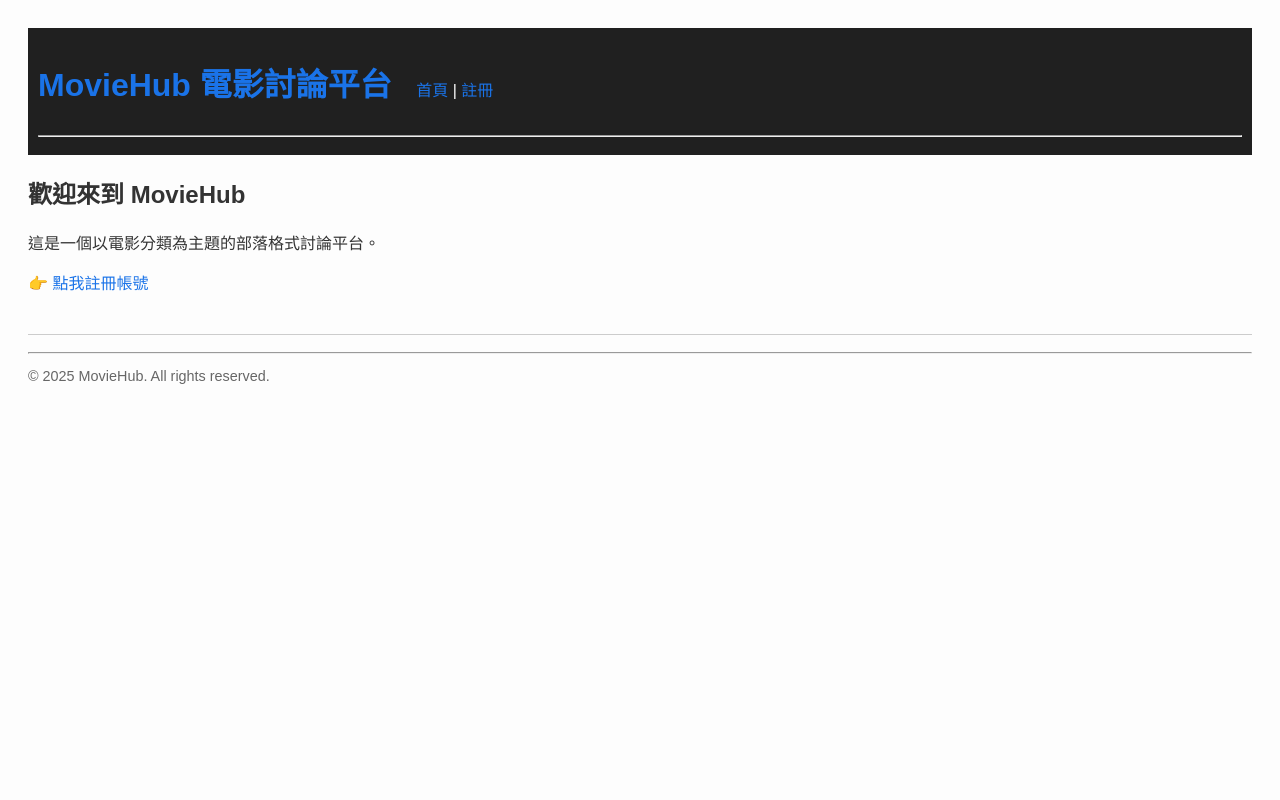
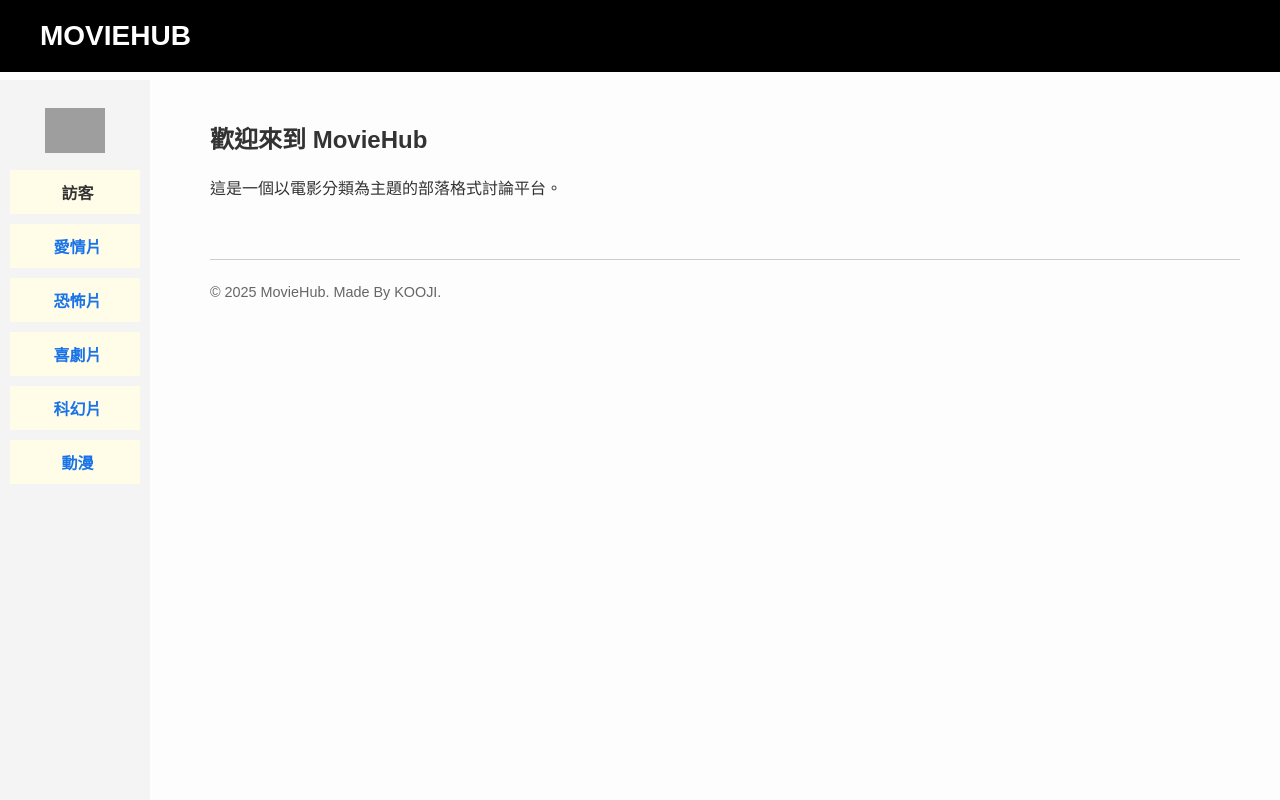
Before and after one commit to Kooji0716/FinalProject, a Flask app: page / in a window 1280 px wide. Run offline with Flask 3, Linux system fonts and the light colour scheme; grey boxes are pictures that could not be loaded.

Commit message:
將部落格首頁大致設計完畢，且新增註冊及登入功能，但還沒有登出功能

```diff
--- a/database.py
+++ b/database.py
@@ -24,3 +24,9 @@ class Database:
             return True  # 註冊成功
         except sqlite3.IntegrityError:
             return False  # 使用者名稱已存在
+    def check_user(self, username, password):
+        self.cursor.execute(
+        "SELECT * FROM users WHERE username=? AND password=?",
+        (username, password)
+        )
+        return self.cursor.fetchone()
--- a/main.py
+++ b/main.py
@@ -1,9 +1,10 @@
-from flask import Flask, render_template, request, redirect, url_for, flash
+from flask import Flask, render_template, request, redirect, url_for, flash, session
 from database import Database
 
 app = Flask(__name__)
-app.secret_key = "your_secret_key"  # flash() 需要用
-db = Database()
+app.secret_key = "your_secret_key"
+
+db = Database()  # ← 全部資料庫操作只用這個
 
 @app.route("/")
 def index():
@@ -14,12 +15,45 @@ def register():
     if request.method == "POST":
         username = request.form.get("username")
         password = request.form.get("password")
+
         if db.add_user(username, password):
             flash("註冊成功！")
             return redirect(url_for("index"))
         else:
             flash("使用者名稱已存在！")
+
     return render_template("register.html")
+
+
+@app.route("/login", methods=["GET", "POST"])
+def login():
+    if request.method == "POST":
+        username = request.form.get("username")
+        password = request.form.get("password")
+
+        user = db.check_user(username, password)
+
+        if user:
+            session["username"] = username
+            return '''
+                <script>
+                    alert("登入成功！");
+                    window.location.href = "/";
+                </script>
+            '''
+        else:
+            flash("登入失敗：帳號或密碼錯誤")
+            return redirect(url_for("login"))
+
+    return render_template("login.html")
+
+
+@app.route("/logout")
+def logout():
+    session.pop("username", None)
+    flash("已登出")
+    return redirect(url_for("index"))
+
 
 if __name__ == "__main__":
     app.run(debug=True)
--- a/static/style.css
+++ b/static/style.css
@@ -1,28 +1,80 @@
+/* 整體設定 */
 body {
     font-family: sans-serif;
-    padding: 20px;
+    margin: 0;
+    padding: 0;
     background-color: #fdfdfd;
     color: #333;
 }
 
+/* 頂部橫條 header，固定在畫面最上方 */
 header {
-    background-color: #202020;
-    color: white;
-    padding: 10px;
+    background-color: #000;  /* 黑底 */
+    color: white;            /* 白字 */
+    padding: 20px 40px;
+    font-size: 28px;
+    font-weight: bold;
+    width: 100%;
+    position: fixed;
+    top: 0;
+    left: 0;
+    z-index: 1000;
 }
 
-header h1, header nav {
-    display: inline-block;
-    margin-right: 20px;
+
+/* 左側 sidebar，固定寬度，從 header 下方開始 */
+.sidebar {
+    position: fixed;
+    top: 80px; /* 與 header 高度一致 */
+    left: 0;
+    width: 150px;
+    background-color: #f4f4f4;
+    height: calc(100vh - 80px);
+    padding: 20px 10px;
+    box-sizing: border-box;
 }
 
+/* 頭像圖片樣式 */
+.avatar {
+    width: 60px;
+    height: 60px;
+    object-fit: contain;
+    display: block;
+    margin: 0 auto 10px;
+}
+
+/* 類別按鈕 */
+.category {
+    display: block;
+    background-color: #fffde7;
+    margin: 10px 0;
+    padding: 10px;
+    text-align: center;
+    font-weight: bold;
+    border-left: 5px solid transparent;
+    transition: 0.3s;
+}
+.category:hover {
+    background-color: #fff8dc;
+    border-left: 5px solid #ffcc00;
+    cursor: pointer;
+}
+
+/* 主內容區域（記得要避開 header + sidebar） */
+.main-content {
+    margin-left: 170px;  /* sidebar 寬度 + margin */
+    padding: 100px 40px 40px; /* header 高度 + 上下內距 */
+}
+
+/* 超連結樣式 */
 a {
     color: #1a73e8;
     text-decoration: none;
 }
 
+/* 頁尾 */
 footer {
-    margin-top: 40px;
+    margin-top: 60px;
     font-size: 0.9em;
     color: #666;
     border-top: 1px solid #ccc;
--- a/templates/base.html
+++ b/templates/base.html
@@ -6,30 +6,39 @@
     <link rel="stylesheet" href="{{ url_for('static', filename='style.css') }}">
 </head>
 <body>
+
+    <!-- 頂部黑底白字橫條 -->
     <header>
-        <h1><a href="{{ url_for('index') }}">MovieHub 電影討論平台</a></h1>
-        <nav>
-            <a href="{{ url_for('index') }}">首頁</a> |
-            <a href="{{ url_for('register') }}">註冊</a>
-        </nav>
-        <hr>
+        MOVIEHUB
     </header>
 
-    {% with messages = get_flashed_messages() %}
-      {% if messages %}
-        <ul>
-          {% for message in messages %}
-            <li style="color: red;">{{ message }}</li>
-          {% endfor %}
-        </ul>
-      {% endif %}
-    {% endwith %}
+    <!-- 左側 sidebar -->
+    <div class="sidebar">
+        <a href="{{ url_for('login') }}">
+            <img src="{{ url_for('static', filename='avatar.png') }}" alt="Avatar" class="avatar">
+        </a>
+        <div class="category">
+            {% if session.get('username') %}
+                {{ session['username'] }}
+            {% else %}
+                 訪客
+            {% endif %}
+        </div>
 
-    {% block content %}{% endblock %}
+        <a href="#" class="category">愛情片</a>
+        <a href="#" class="category">恐怖片</a>
+        <a href="#" class="category">喜劇片</a>
+        <a href="#" class="category">科幻片</a>
+        <a href="#" class="category">動漫</a>
+    </div>
 
-    <footer>
-        <hr>
-        <p>&copy; 2025 MovieHub. All rights reserved.</p>
-    </footer>
+    <!-- 主內容 -->
+    <div class="main-content">
+        {% block content %}{% endblock %}
+
+        <footer>
+            <p>&copy; 2025 MovieHub. Made By KOOJI.</p>
+        </footer>
+    </div>
 </body>
 </html>
--- a/templates/index.html
+++ b/templates/index.html
@@ -4,7 +4,7 @@
     <h2>歡迎來到 MovieHub</h2>
     <p>這是一個以電影分類為主題的部落格式討論平台。</p>
 
-    <p><a href="{{ url_for('register') }}">👉 點我註冊帳號</a></p>
+
 
     <!-- 未來可以加上電影分類區塊、近期電影文章等 -->
 {% endblock %}
```
Also changed, not shown: users.db.
